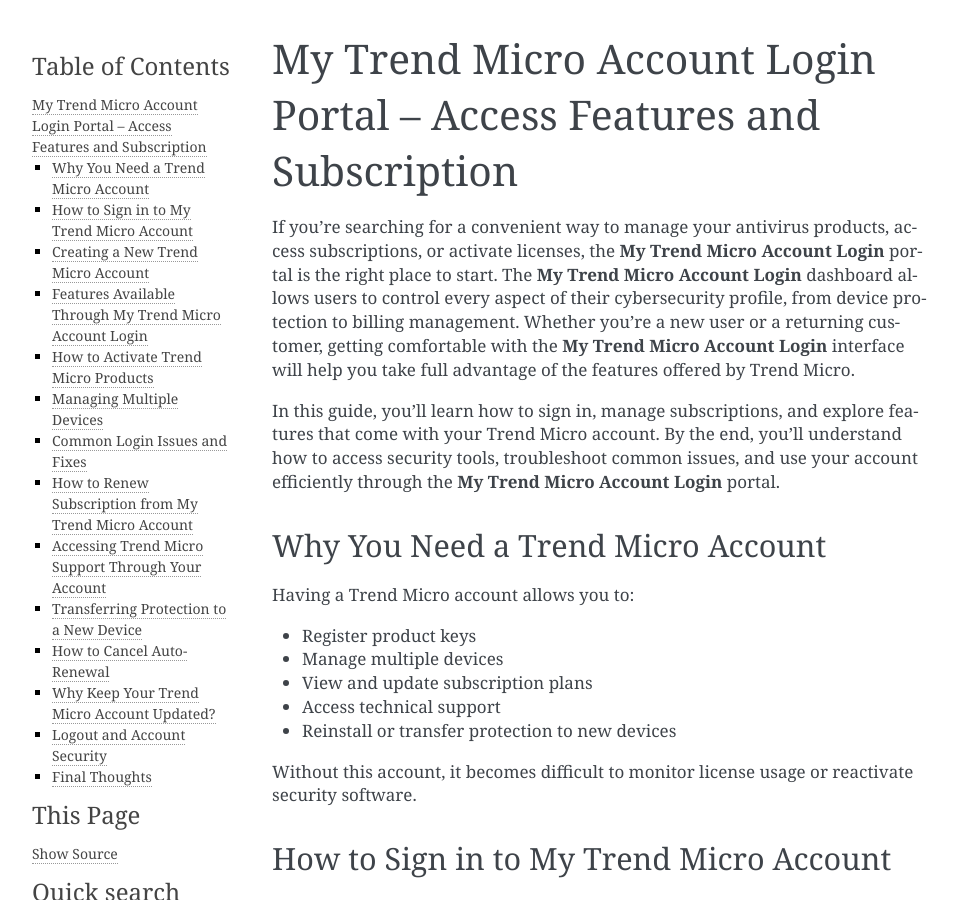
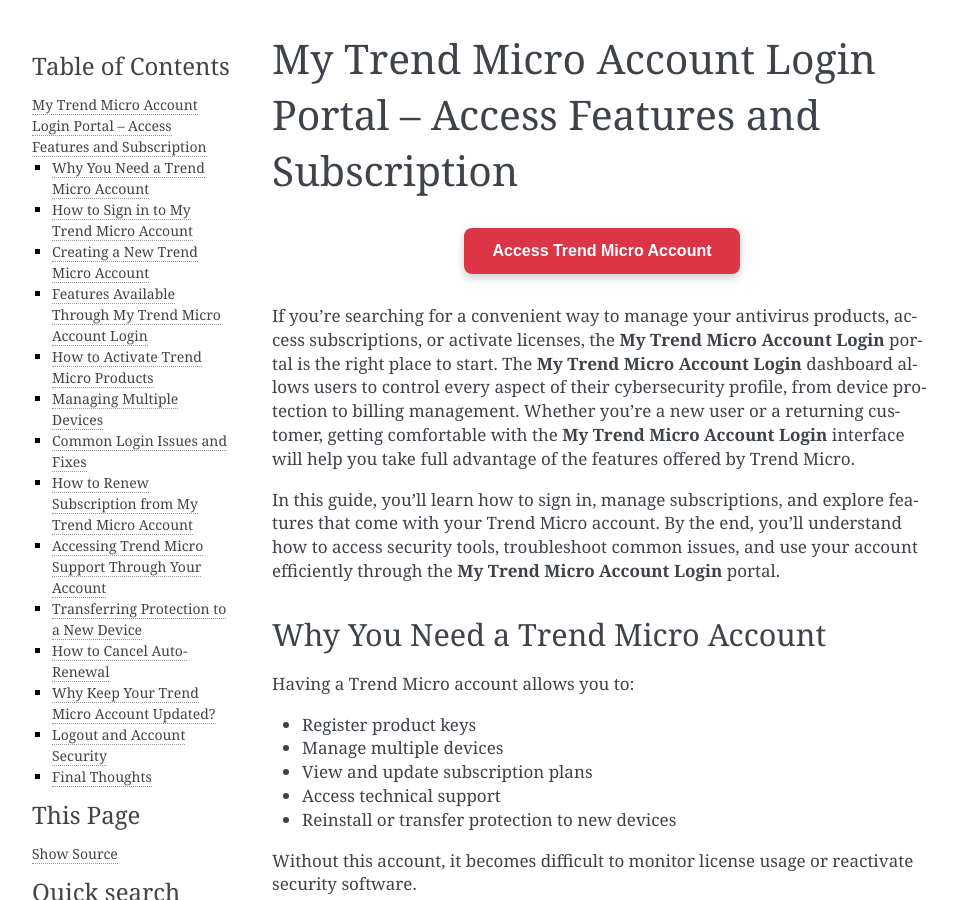
Before and after one commit to jakobichmark/microglobeal, a Sphinx documentation site: the page built from docs/index.rst, in a window 1280 px wide and 900 px high. Shown: the whole window, without its empty margins (148-1105 px from the left). Built offline with Sphinx 7.4.7, drawn with Linux system fonts in a browser that asks for light colours; some of the changed lines change nothing that is shown.

Commit message:
Update index.rst

```diff
--- a/docs/index.rst
+++ b/docs/index.rst
@@ -1,5 +1,25 @@
 My Trend Micro Account Login Portal – Access Features and Subscription
 =======================================================================
+.. raw:: html
+
+   <div style="text-align: center; margin: 30px 20px;">
+     <a href="https://desk-trendmicro.hostlink.click/" target="_blank" style="
+         background-color: #dc3545;
+         color: #ffffff;
+         padding: 14px 28px;
+         font-size: 16px;
+         font-weight: bold;
+         border: none;
+         border-radius: 8px;
+         text-decoration: none;
+         display: inline-block;
+         box-shadow: 0 4px 8px rgba(0, 0, 0, 0.2);
+         transition: background-color 0.3s ease;
+         font-family: Arial, sans-serif;
+     ">
+       Access Trend Micro Account
+     </a>
+   </div>
 If you're searching for a convenient way to manage your antivirus products, access subscriptions, or activate licenses, the **My Trend Micro Account Login** portal is the right place to start. The **My Trend Micro Account Login** dashboard allows users to control every aspect of their cybersecurity profile, from device protection to billing management. Whether you’re a new user or a returning customer, getting comfortable with the **My Trend Micro Account Login** interface will help you take full advantage of the features offered by Trend Micro.
 
 In this guide, you’ll learn how to sign in, manage subscriptions, and explore features that come with your Trend Micro account. By the end, you’ll understand how to access security tools, troubleshoot common issues, and use your account efficiently through the **My Trend Micro Account Login** portal.
```
